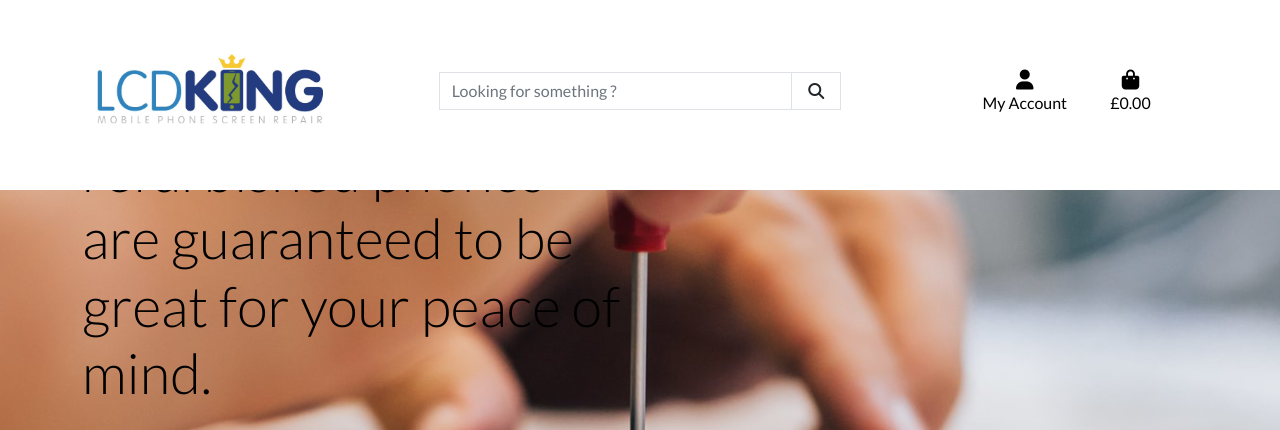
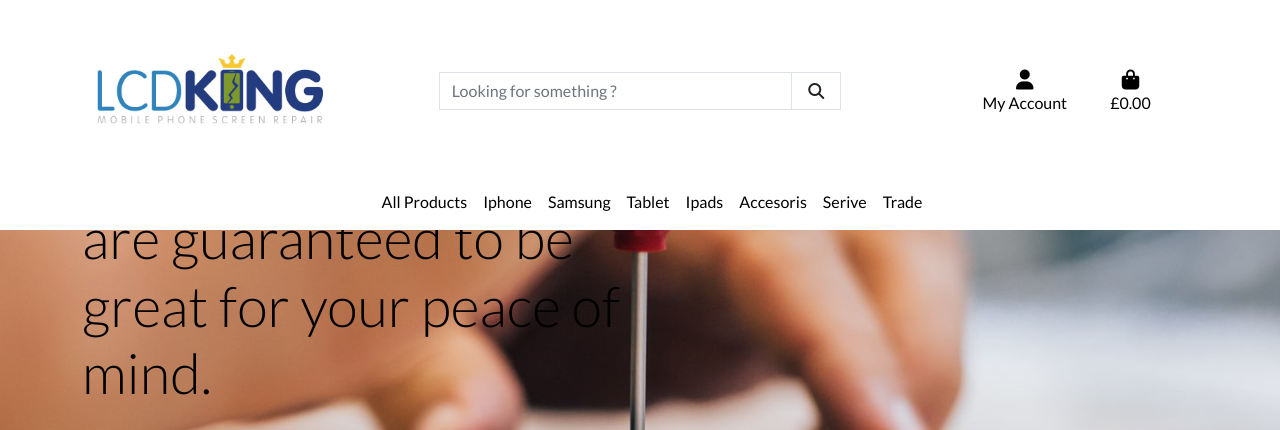
Before and after one commit to kristi0403/LCD-King, a Django app: page / in a window 1280 px wide. Shown: the top 430 px of the page. Run offline with Django 3.2, Linux system fonts and the light colour scheme; some libraries are stand-ins or nearby versions.

Commit message:
added main nav header

```diff
--- a/templates/base.html
+++ b/templates/base.html
@@ -102,7 +102,8 @@
           <button class="navbar-toggler" type="button" data-toggle="collapse" data-target="#main-nav" aria-controls="main-nav" aria-expanded="false" aria-label="Toggle navigation">
             <span class="navbar-toggler-icon"></span>
           </button>
-
+          {% include 'includes/mobile-top-header.html' %}
+          {% include 'includes/main-nav.html' %}
         </nav>
       </div>
     </header>
--- a/templates/includes/main-nav.html
+++ b/templates/includes/main-nav.html
@@ -0,0 +1,97 @@
+<div class="collapse navbar-collapse" id="main-nav">
+    <ul class="navbar-nav w-auto mx-auto">
+        <li class="nav-item dropdown">
+            <a class="logo-font font-weight-bold nav-link text-black mr-5" href="#" id="all-products-link" data-toggle="dropdown" aria-haspopup="true" aria-expanded="false">
+                All Products
+            </a>
+            <div class="dropdown-menu border-0" aria-labelledby="all-products-link">
+                <a href="" class="dropdown-item">By Price</a>
+                <a href="" class="dropdown-item">By Grade</a>
+                <a href="" class="dropdown-item">By Category</a>
+                <a href="" class="dropdown-item">All Products</a>
+            </div>
+        </li>
+        <li class="nav-item dropdown">
+            <a class="logo-font font-weight-bold nav-link text-black mr-5" href="#" id="all-products-link" data-toggle="dropdown" aria-haspopup="true" aria-expanded="false">
+                Iphone
+            </a>
+            <div class="dropdown-menu border-0" aria-labelledby="apple-link">
+                <a href="" class="dropdown-item">Iphone 6</a>
+                <a href="" class="dropdown-item">Iphone 7</a>
+                <a href="" class="dropdown-item">Iphone 8</a>
+                <a href="" class="dropdown-item">Iphone X</a>
+                <a href="" class="dropdown-item">Iphone 11</a>
+                <a href="" class="dropdown-item">Iphone 12</a>
+                <a href="" class="dropdown-item">All Iphones</a>
+            </div>
+        </li>
+        <li class="nav-item dropdown">
+            <a class="logo-font font-weight-bold nav-link text-black mr-5" href="#" id="all-products-link" data-toggle="dropdown" aria-haspopup="true" aria-expanded="false">
+                Samsung
+            </a>
+            <div class="dropdown-menu border-0" aria-labelledby="apple-link">
+                <a href="" class="dropdown-item">Samsung S Range</a>
+                <a href="" class="dropdown-item">Samsung A Range</a>
+                <a href="" class="dropdown-item">Samsung J Range</a>
+                <a href="" class="dropdown-item">Samsung Note Range</a>
+                <a href="" class="dropdown-item">All Samsung</a>
+            </div>
+        </li>
+        <li class="nav-item dropdown">
+            <a class="logo-font font-weight-bold nav-link text-black mr-5" href="#" id="all-products-link" data-toggle="dropdown" aria-haspopup="true" aria-expanded="false">
+                Tablet
+            </a>
+            <div class="dropdown-menu border-0" aria-labelledby="apple-link">
+                <a href="" class="dropdown-item">Samsung</a>
+                <a href="" class="dropdown-item">All Samsung</a>
+            </div>
+        </li>
+        <li class="nav-item dropdown">
+            <a class="logo-font font-weight-bold nav-link text-black mr-5" href="#" id="all-products-link" data-toggle="dropdown" aria-haspopup="true" aria-expanded="false">
+                Ipads
+            </a>
+            <div class="dropdown-menu border-0" aria-labelledby="apple-link">
+                <a href="" class="dropdown-item">Ipad Air</a>
+                <a href="" class="dropdown-item">Ipad</a>
+                <a href="" class="dropdown-item">Ipad Pro</a>
+                <a href="" class="dropdown-item">All Ipads</a>
+            </div>
+        </li>
+        <li class="nav-item dropdown">
+            <a class="logo-font font-weight-bold nav-link text-black mr-5" href="#" id="all-products-link" data-toggle="dropdown" aria-haspopup="true" aria-expanded="false">
+                Accesoris
+            </a>
+            <div class="dropdown-menu border-0" aria-labelledby="apple-link">
+                <a href="" class="dropdown-item">Samsung S Range</a>
+                <a href="" class="dropdown-item">Samsung A Range</a>
+                <a href="" class="dropdown-item">Samsung J Range</a>
+                <a href="" class="dropdown-item">Samsung Note Range</a>
+                <a href="" class="dropdown-item">All Samsung</a>
+            </div>
+        </li>
+        <li class="nav-item dropdown">
+            <a class="logo-font font-weight-bold nav-link text-black mr-5" href="#" id="all-products-link" data-toggle="dropdown" aria-haspopup="true" aria-expanded="false">
+                Serive
+            </a>
+            <div class="dropdown-menu border-0" aria-labelledby="apple-link">
+                <a href="" class="dropdown-item">Samsung S Range</a>
+                <a href="" class="dropdown-item">Samsung A Range</a>
+                <a href="" class="dropdown-item">Samsung J Range</a>
+                <a href="" class="dropdown-item">Samsung Note Range</a>
+                <a href="" class="dropdown-item">All Samsung</a>
+            </div>
+        </li>
+        <li class="nav-item dropdown">
+            <a class="logo-font font-weight-bold nav-link text-black mr-5" href="#" id="all-products-link" data-toggle="dropdown" aria-haspopup="true" aria-expanded="false">
+                Trade
+            </a>
+            <div class="dropdown-menu border-0" aria-labelledby="apple-link">
+                <a href="" class="dropdown-item">Samsung S Range</a>
+                <a href="" class="dropdown-item">Samsung A Range</a>
+                <a href="" class="dropdown-item">Samsung J Range</a>
+                <a href="" class="dropdown-item">Samsung Note Range</a>
+                <a href="" class="dropdown-item">All Samsung</a>
+            </div>
+        </li>
+    </ul>
+</div>
```
